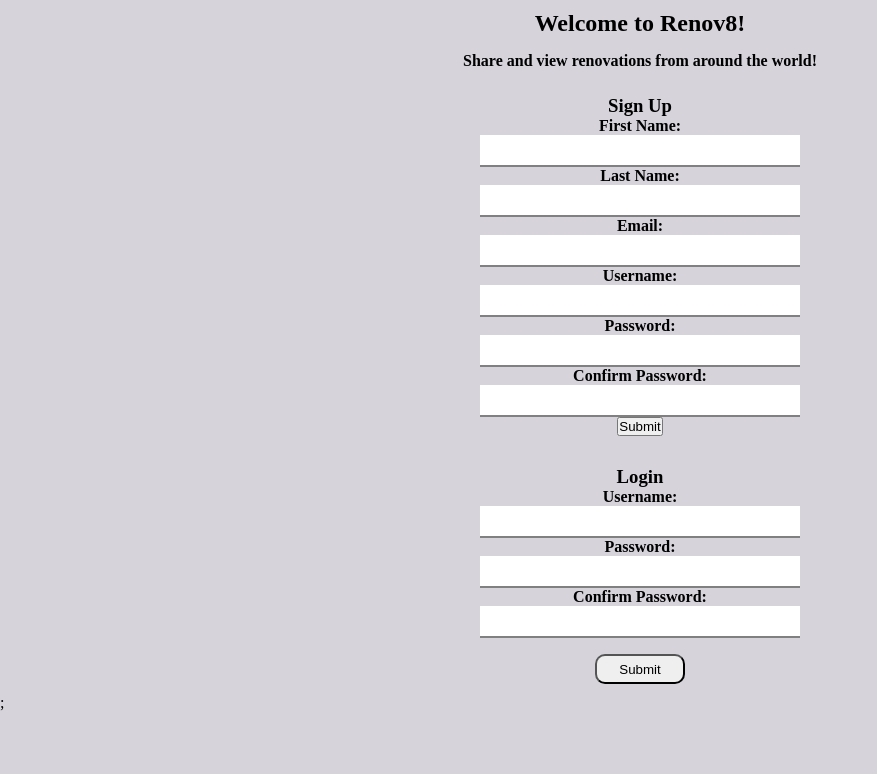
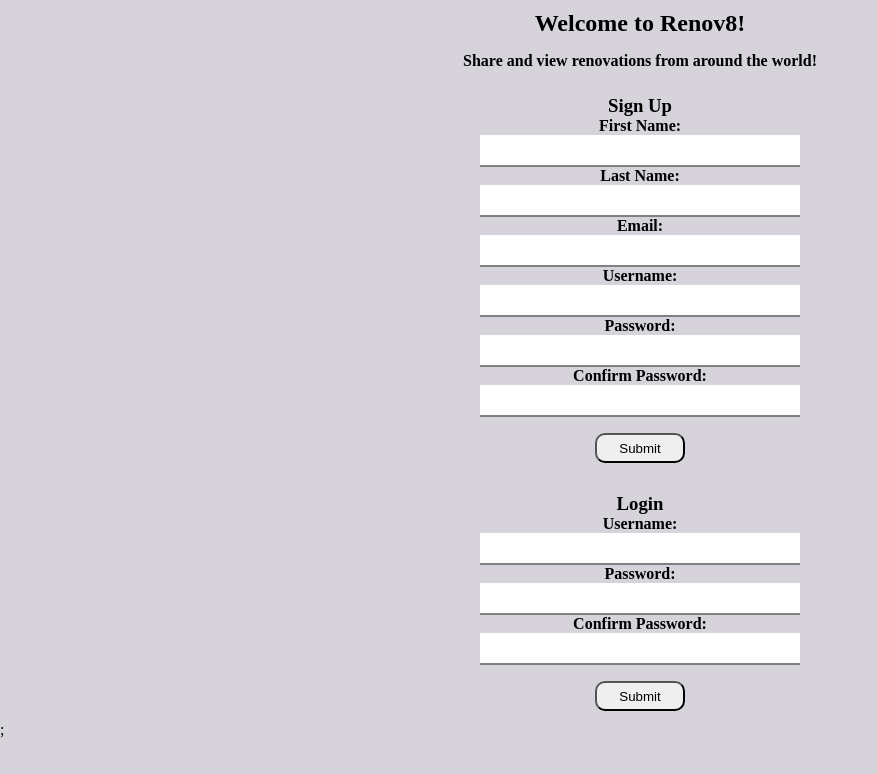
Before and after one commit to luyosamson/Phase4-Indepenent-Project, a React (Create React App) app in the folder client/: page /my_renovations in a window 1280 px wide. Shown: the top 774 px of the page, without its empty margins (0-877 px from the left). Built offline with nearby package versions, Linux system fonts and the light colour scheme; no server answers.

Commit message:
Modify components

```diff
--- a/client/src/MyRenovationCard.js
+++ b/client/src/MyRenovationCard.js
@@ -46,7 +46,7 @@
       <h4>Title: {renovation.title}</h4>
       <h4>Location: {renovation.location}</h4>
       <h4>Room: {renovation.room}</h4>
-      <h4>Cost: ${renovation.cost}</h4>
+      <h4>Cost: Ksh.{renovation.cost}</h4>
       <img src={renovation.before_image} alt="Not Available" />
       <img src={renovation.during_image} alt="Not Available" />
       <img src={renovation.after_image} alt="Not Available" />
--- a/client/src/SignupForm.js
+++ b/client/src/SignupForm.js
@@ -79,7 +79,7 @@
           value={passwordConfirmation}
           onChange={(e) => setPasswordConfirmation(e.target.value)}
         />
-        <button type="submit">Submit</button>
+        <button   className="login"  type="submit">Submit</button>
       </form>
     </div>
   );
```
Also changed, not shown: client/src/RenovationList.js (+0 -32 lines).
